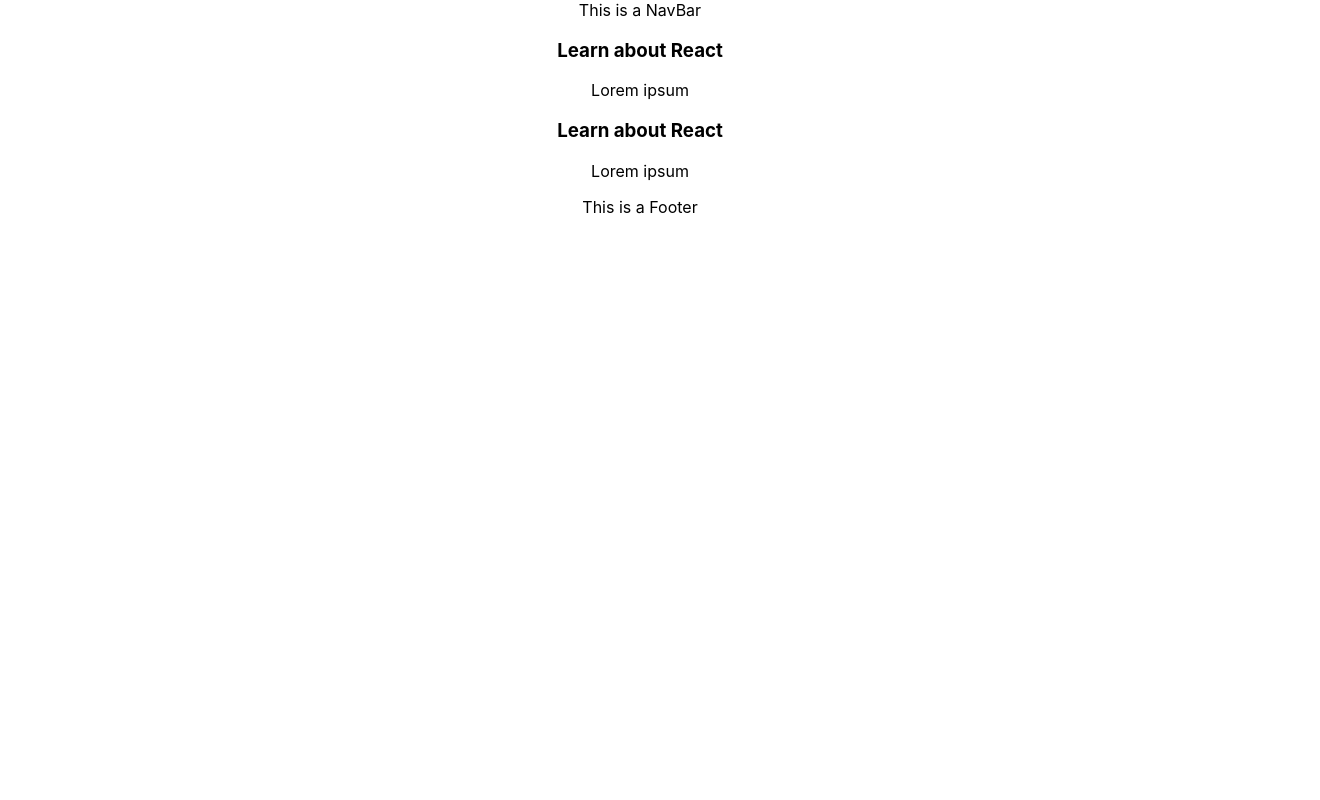
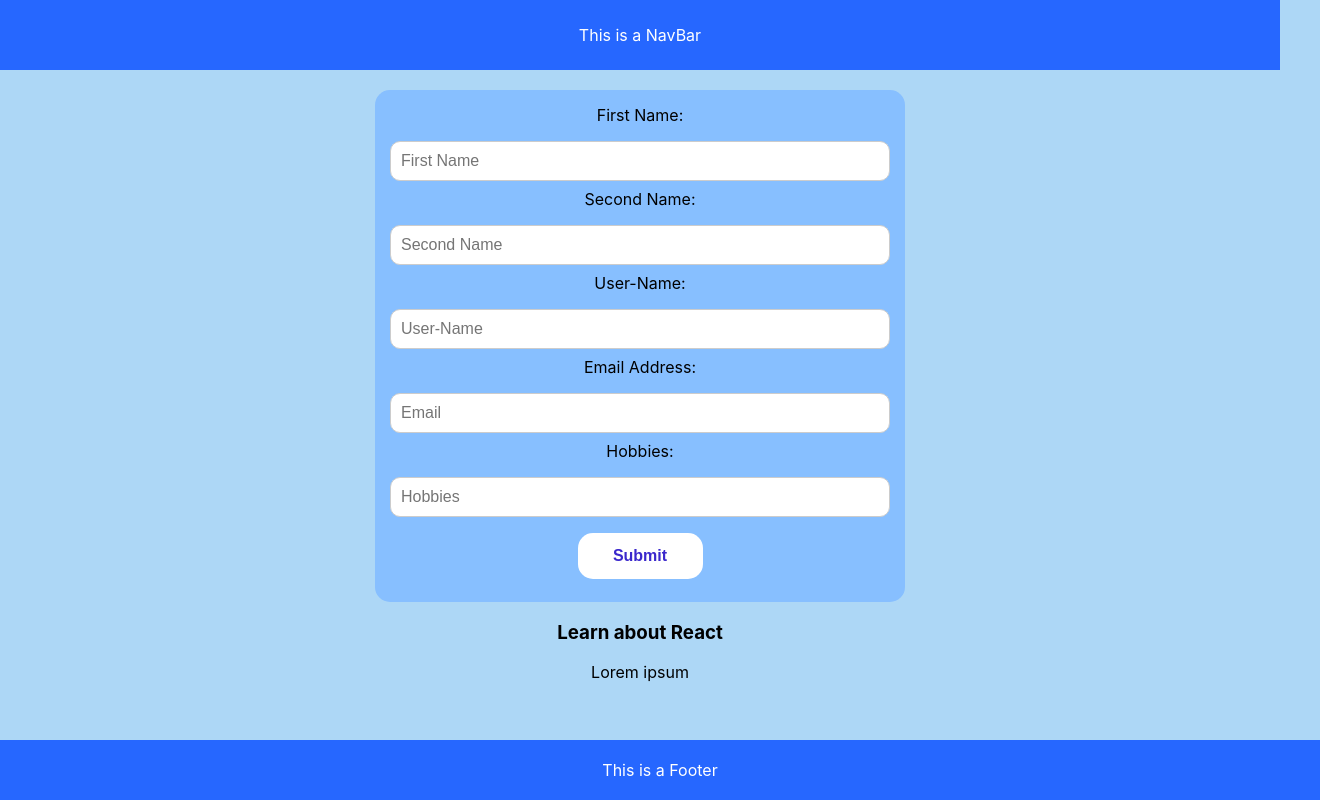
Before and after one commit to jamnjeri/to-do-list, a React (Create React App) app: page / in a window 1280 px wide. Shown: the whole page, 1320 px wide, since content can reach past the window. Built offline with nearby package versions, Linux system fonts and the light colour scheme.

Commit message:
Added a form and CSS styling

```diff
--- a/src/components/Footer.js
+++ b/src/components/Footer.js
@@ -2,7 +2,7 @@
 
 function Footer() {
   return (
-    <div>This is a Footer</div>
+    <div className='footer'>This is a Footer</div>
   )
 }
 
--- a/src/components/NavBar.js
+++ b/src/components/NavBar.js
@@ -2,7 +2,7 @@
 
 function NavBar() {
   return (
-    <div>This is a NavBar</div>
+    <div className='navbar'>This is a NavBar</div>
   )
 }
 
--- a/src/components/ToDoList.js
+++ b/src/components/ToDoList.js
@@ -5,7 +5,6 @@
     return (
         < >
             <ToDoItem />
-            <ToDoItem />
         </>
     );
 }
--- /dev/null
+++ b/src/components/UserInfo.js
@@ -0,0 +1,35 @@
+import PropTypes from 'prop-types'
+import React, { Component } from 'react'
+
+export class UserInfo extends Component {
+  static propTypes = {}
+
+  render() {
+    return (
+      <form className='form'>
+
+        <label for="html">First Name: </label>
+        <input type="text" id='firstName' placeholder='First Name'/>
+
+
+        <label for="html">Second Name: </label>
+        <input type="text" id='secondName' placeholder='Second Name'/>
+
+        <label for="html">User-Name: </label>
+        <input type="text" id='email' placeholder='User-Name'/>
+
+
+        <label for="html">Email Address: </label>
+        <input type="email" id='email' placeholder='Email'/>
+
+
+        <label for="html">Hobbies: </label>
+        <input type="text" id='hobbies' placeholder='Hobbies'/>
+
+        <input type="submit" value="Submit" />
+      </form>
+    )
+  }
+}
+
+export default UserInfo
--- a/src/index.css
+++ b/src/index.css
@@ -1,3 +1,13 @@
+:root {
+  --colorOne: #3b28cc;
+  --colorTwo: #2667ff;
+  --colorThree: #3f8efc;
+  --colorFour: #87bfff;
+  --colorFive: #add7f6;
+  --colorSix: #ffffff;
+  --colorSeven: #111111;
+}
+
 body {
   margin: 0;
   font-family: -apple-system, BlinkMacSystemFont, 'Segoe UI', 'Roboto', 'Oxygen',
@@ -5,9 +15,87 @@
     sans-serif;
   -webkit-font-smoothing: antialiased;
   -moz-osx-font-smoothing: grayscale;
+  background: var(--colorFive);
 }
 
 code {
   font-family: source-code-pro, Menlo, Monaco, Consolas, 'Courier New',
     monospace;
 }
+
+/* Navbar Styles */
+
+/* Navbar container */
+.navbar {
+  display: flex;
+  width: 100%;
+  height: 70px;
+  align-items: center;
+  justify-content: center;
+  background-color: var(--colorTwo);
+  color: var(--colorSix);
+  overflow: hidden;
+}
+
+form {
+  background: var(--colorFour);
+  width: 500px;
+  margin: 0 auto;
+  padding: 15px;
+  margin-top: 20px;
+  border-radius: 15px;
+}
+
+/* Form input fields */
+form input[type="text"],
+form input[type="email"],
+form textarea {
+  width: 100%;
+  padding: 10px;
+  margin: 8px 0;
+  box-sizing: border-box;
+  border: 1px solid #ccc;
+  border-radius: 10px;
+  font-size: 16px;
+}
+
+/* Form labels */
+form label {
+  font-size: 16px;
+  margin-bottom: 8px;
+  display: block;
+}
+
+/* Form submit button */
+form input[type="submit"] {
+  width: 25%;
+  background: var(--colorSix);
+  color: var(--colorOne);
+  font-weight: bold;
+  font-size: 16px;
+  padding: 14px 20px;
+  margin: 8px 0;
+  border: none;
+  border-radius: 15px;
+  cursor: pointer;
+}
+
+/* Form submit button hover effect */
+form input[type="submit"]:hover {
+  background-color: var(--colorTwo);
+  color: var(--colorSix);
+}
+
+/* Footer Styles */
+
+/* Footer container */
+.footer {
+  position: absolute;
+  bottom: 0;
+  width: 100%;
+  background-color: var(--colorTwo);
+  color: #fff;
+  text-align: center;
+  padding: 20px;
+  margin-top: 50px;
+}
--- a/src/views/Home.js
+++ b/src/views/Home.js
@@ -1,11 +1,13 @@
 import Footer from "../components/Footer";
 import NavBar from "../components/NavBar";
 import ToDoList from "../components/ToDoList"
+import UserInfo from "../components/UserInfo";
 
 function Home(){
     return(
         <>
             <NavBar />
+            <UserInfo />
             <ToDoList />
             <Footer />
         </>
```
